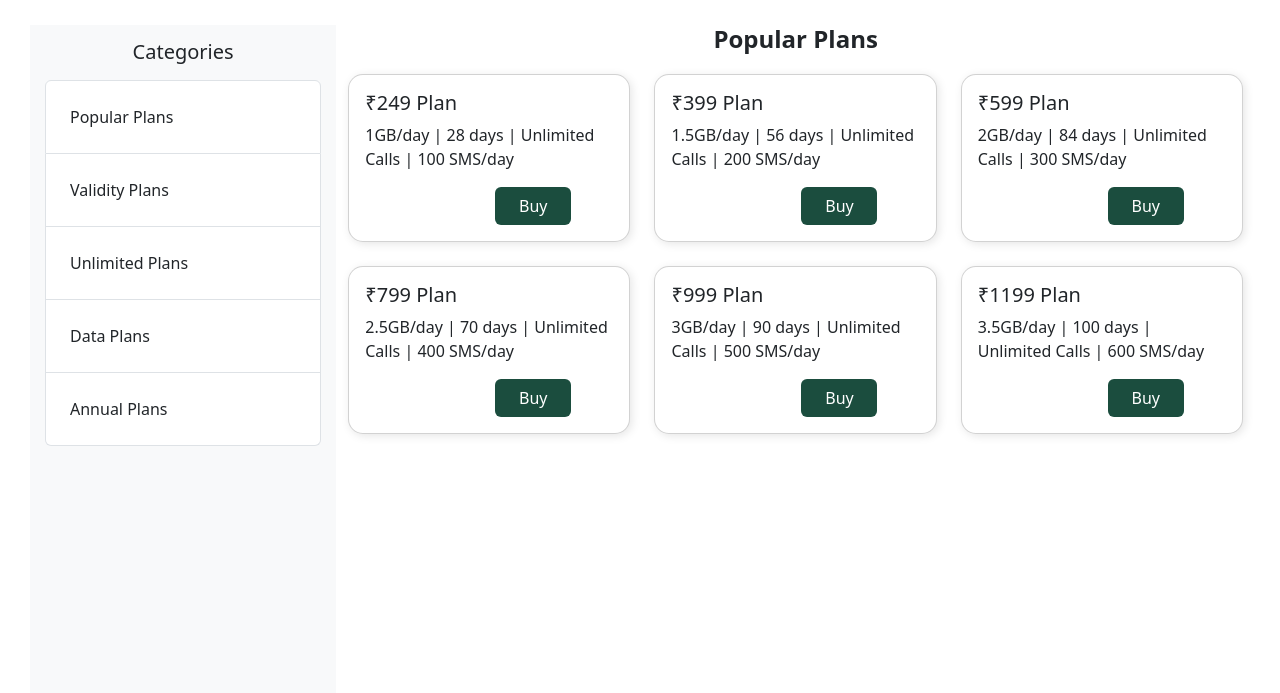
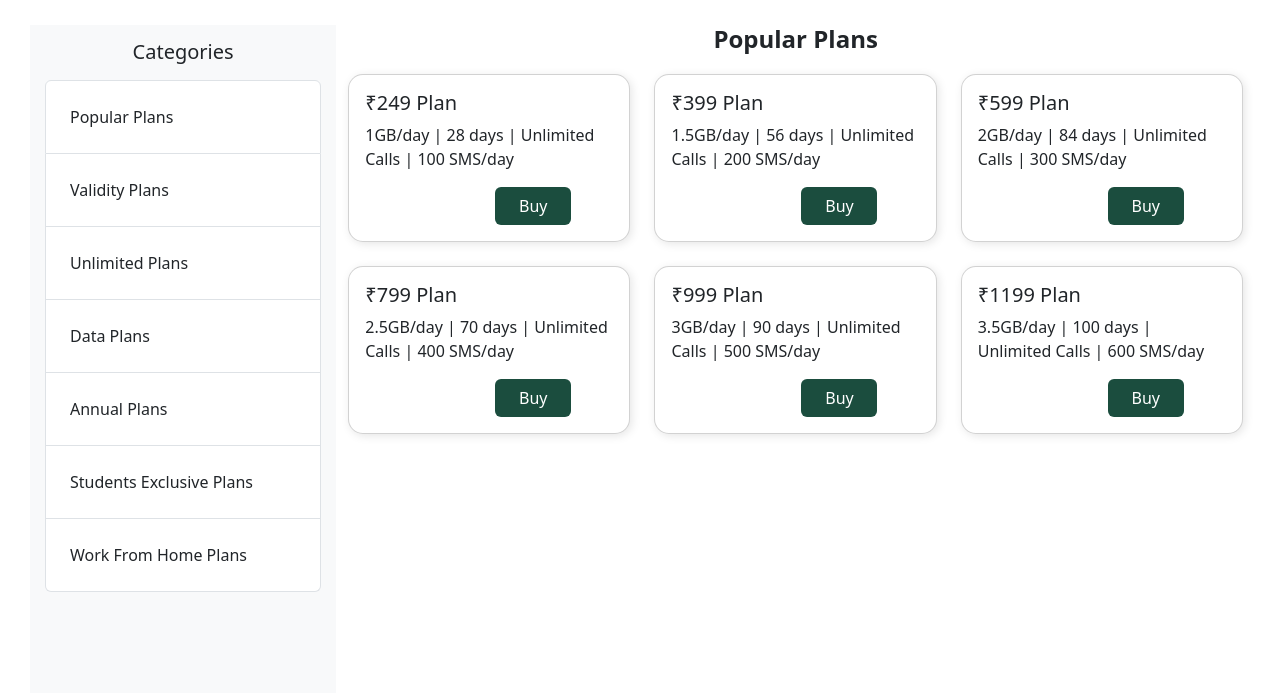
Before and after one commit to swetha12404/Swetha_MobilePrepay_Project, a plain HTML site: page PreZee/QuickPayPage.html in a window 1280 px wide. Shown: the part 107-800 px from the top of the page. Drawn offline with nearby package versions, Linux system fonts and the light colour scheme.

Commit message:
quick pay commit

```diff
--- a/PreZee/QuickPayPage.html
+++ b/PreZee/QuickPayPage.html
@@ -109,7 +109,7 @@
 
 <div class="navbar navbar-expand-md bg-body-tertiary fixed-top">
     <div class="container-fluid">
-        <a href="#" class="navbar-brand text-decoration-none ms-2">
+        <a href="Login_page.html" class="navbar-brand text-decoration-none ms-2">
             <img src="images/prezee2.png" style="width: 50px;">
         </a>
 
@@ -159,6 +159,10 @@
                     <li class="list-group-item category p-4" data-category="Unlimited Plans">Unlimited Plans</li>
                     <li class="list-group-item category p-4" data-category="Data Plans">Data Plans</li>
                     <li class="list-group-item category p-4" data-category="Annual Plans">Annual Plans</li>
+                    <li class="list-group-item category p-4" data-category="Students Exclusive Plans">Students Exclusive Plans</li>
+                    <li class="list-group-item category p-4" data-category="Work From Home Plans">Work From Home Plans</li>
+
+
                 </ul>
             </div>
 
@@ -218,7 +222,18 @@
             { name: "₹1999 Plan", details: "2GB/day | 365 days | Unlimited Calls | 1000 SMS" },
             { name: "₹2499 Plan", details: "3GB/day | 365 days | Unlimited Calls | 1500 SMS" },
             { name: "₹2999 Plan", details: "4GB/day | 365 days | Unlimited Calls | 2000 SMS" }
-        ]
+        ],
+        "Student Exclusive Plans": [
+        { name: "₹199 Plan", details: "1GB/day | 30 days | Free E-learning Access" },
+        { name: "₹399 Plan", details: "2GB/day | 60 days | Free Online Courses" },
+        { name: "₹799 Plan", details: "Unlimited Data | 90 days | Free Coding Platform Subscription" }
+    ],
+    "Work From Home Plans": [
+        { name: "₹299 Plan", details: "Unlimited Calls | 10GB Data/day | 30 days | Free VPN" },
+        { name: "₹599 Plan", details: "Unlimited Calls | 20GB Data/day | 60 days | Free Zoom Premium" },
+        { name: "₹999 Plan", details: "Unlimited Calls | 30GB Data/day | 90 days | Free VPN" }
+    ],
+
     };
 
 
```
